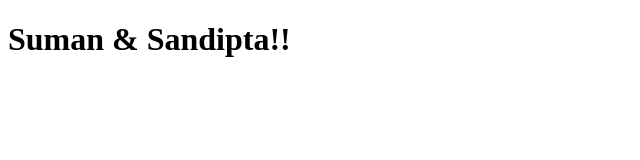
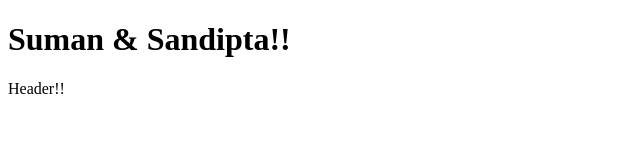
Before and after one commit to 123GAURAVTHADANI/learn-github-with-sandipta, a plain HTML site: page index.html in a window 1280 px wide. Shown: the full height of the page, 0-640 px from the left. Drawn offline with Linux system fonts and the light colour scheme.

Commit message:
Changes by suman

```diff
--- a/index.html
+++ b/index.html
@@ -7,5 +7,6 @@
   </head>
   <body>
     <h1>Suman & Sandipta!!</h1>
+    <header>Header!!</header>
   </body>
 </html>
```
